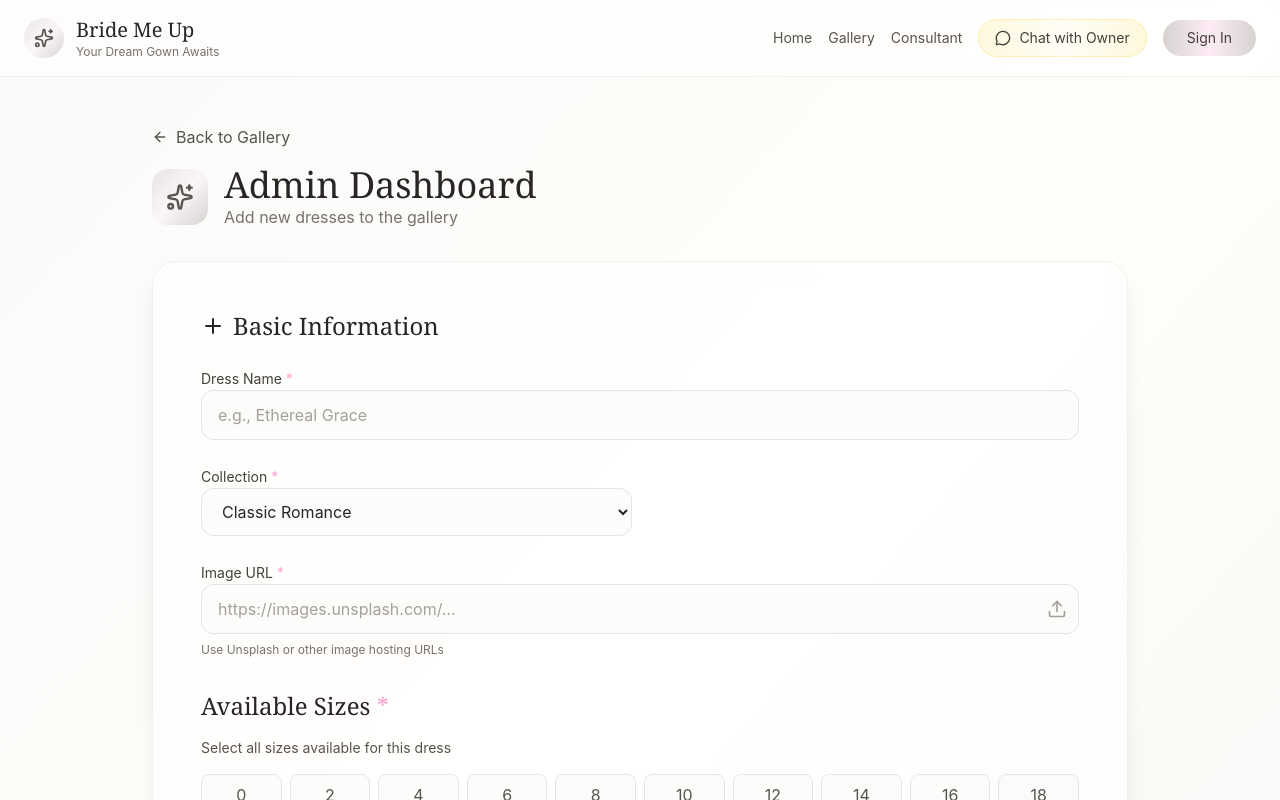
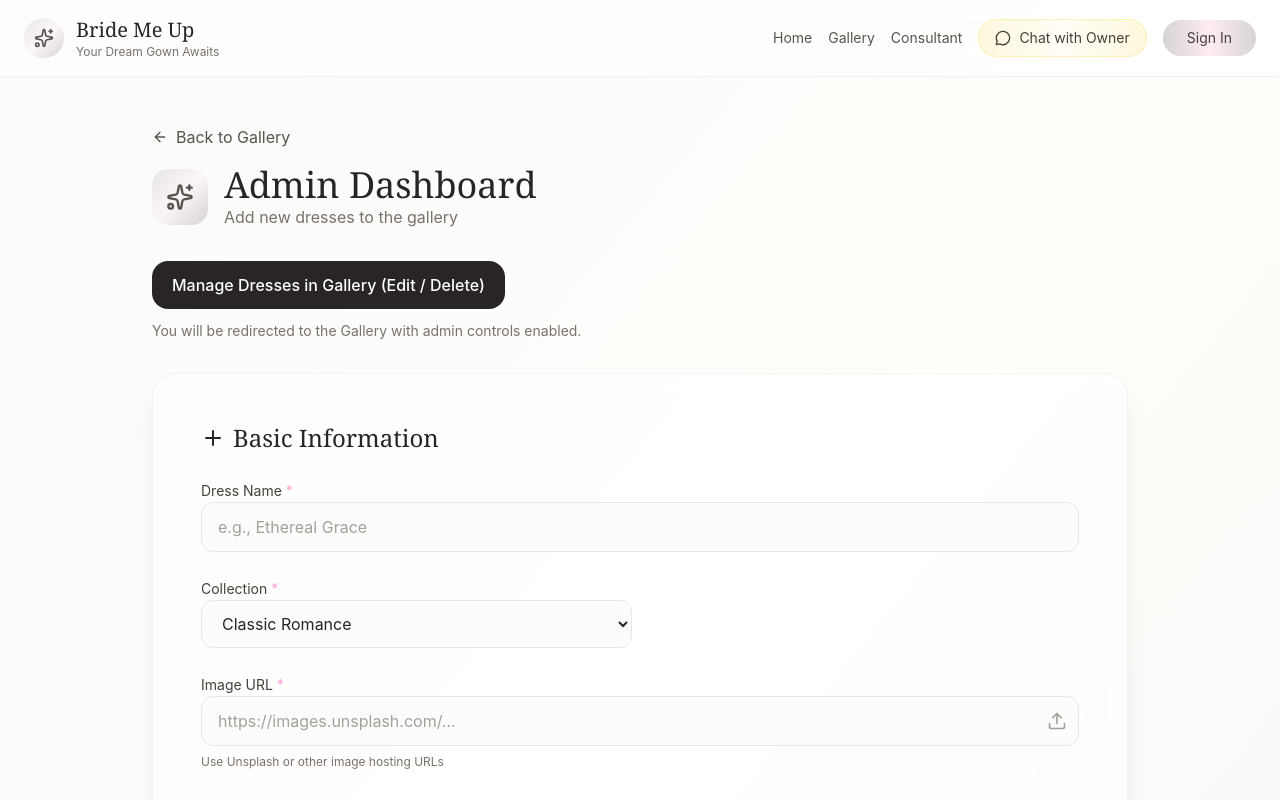
Before and after one commit to ilona0712/Bridal, a React (Vite) app: page /admin in a window 1280 px wide. Shown: the top 800 px of the page. Built offline with nearby package versions, Linux system fonts and the light colour scheme.

Commit message:
admin only button

```diff
--- a/src/AdminRoute.tsx
+++ b/src/AdminRoute.tsx
@@ -1,7 +1,8 @@
 import { Navigate } from "react-router-dom";
+import { isAdmin } from "./auth";
+import type { JSX } from "react";
 
 export default function AdminRoute({ children }: { children: JSX.Element }) {
-  const isAdmin = true; // temporary (later from database or login)
 
   if (!isAdmin) {
     return <Navigate to="/" />;
--- /dev/null
+++ b/src/auth.ts
@@ -0,0 +1 @@
+export const isAdmin = true; // change to false to test non-admin
--- a/src/pages/AdminPage.tsx
+++ b/src/pages/AdminPage.tsx
@@ -3,6 +3,7 @@ import { Link } from "react-router-dom";
 import { Sparkles, Upload, ArrowLeft, Plus } from "lucide-react";
 import Header from "../components/Header";
 import { ImageWithFallback } from "../figma/ImageWithFallback";
+
 
 export default function AdminPage() {
   const [formData, setFormData] = useState({
@@ -105,6 +106,19 @@ export default function AdminPage() {
             </div>
           </div>
         </div>
+
+        <div className="mb-8">
+  <Link
+    to="/gallery?mode=admin"
+    className="inline-flex items-center gap-2 px-5 py-3 bg-stone-800 text-white rounded-2xl hover:bg-stone-700 transition-colors font-medium"
+  >
+    Manage Dresses in Gallery (Edit / Delete)
+  </Link>
+
+  <p className="text-sm text-stone-500 mt-3">
+    You will be redirected to the Gallery with admin controls enabled.
+  </p>
+</div>
 
         {/* Form */}
         <div className="bg-white/60 backdrop-blur-sm rounded-3xl shadow-xl border border-stone-200/50 p-8 md:p-12">
--- a/src/pages/HomePage.tsx
+++ b/src/pages/HomePage.tsx
@@ -1,6 +1,7 @@
 import { Sparkles, Heart, MessageCircle, Palette, Star } from "lucide-react";
 import { Link } from "react-router-dom";
 import { ImageWithFallback } from "../figma/ImageWithFallback";
+import { isAdmin } from "../auth";
 
 export default function HomePage() {
   return (
@@ -22,9 +23,20 @@ export default function HomePage() {
   <Link to="#" className="text-sm text-stone-600 hover:text-stone-800">
     About
   </Link>
-            <Link to="#" className="text-sm text-stone-600 hover:text-stone-800">
+
+  <Link to="/gallery" className="text-sm text-stone-600 hover:text-stone-800">
     Gallery
   </Link>
+
+  {isAdmin && (
+    <Link
+      to="/admin"
+      className="px-6 py-2 bg-white/70 border border-stone-200/50 text-stone-700 rounded-full text-sm hover:bg-white/90 hover:shadow-lg transition-all"
+    >
+      Admin
+    </Link>
+  )}
+
   <Link
     to="/login"
     className="px-6 py-2 bg-gradient-to-r from-stone-300 via-pink-200/40 to-stone-300 text-stone-700 rounded-full text-sm hover:shadow-lg transition-all"
```
Lines whose indentation alone changed are shown as unchanged.
